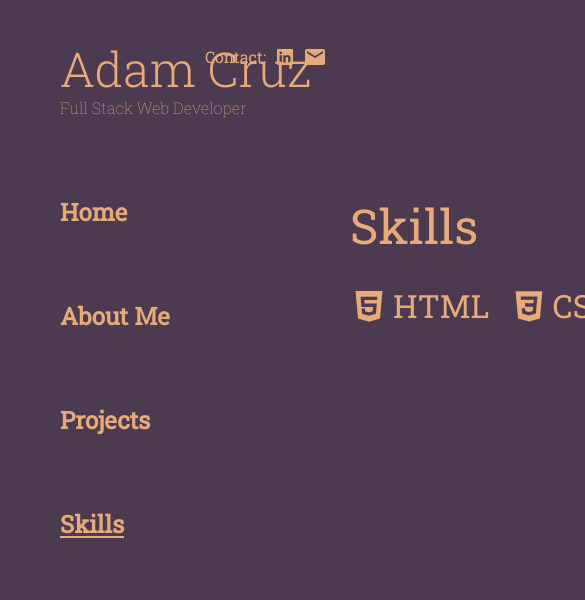
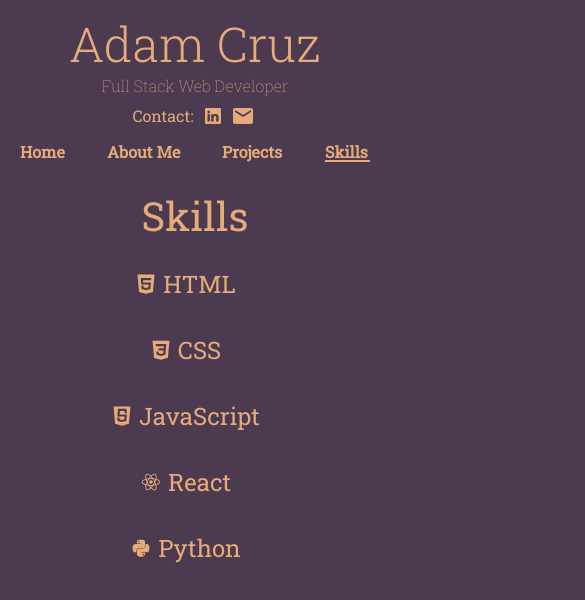
Before and after one commit to AdamC7313/react-portfolio, a React (Create React App) app: page /skills in a window 390 px wide. Shown: the top 600 px of the page, 585 px wide, since content can reach past the window. Built offline with nearby package versions, Linux system fonts and the light colour scheme.

Commit message:
made responsive

```diff
--- a/src/App.css
+++ b/src/App.css
@@ -1,29 +1,32 @@
+.App, #root, .nav-content-container {
+  height:100%;
+  width: 100%;
+}
+
 .name {
-  position: absolute;
   font-size: 64px;
-  margin: 0px 5px;
+  margin: 45px 0px 0px 0px;
   font-weight: 300;
   font-size: 3rem;
-  top: 45px;
-  left: 55px;
 }
 
 .job-title {
-  position: absolute;
   font-weight: lighter;
   font-size: 1rem;
-  margin: 0px 5px;
-  top: 100px;
-  left: 55px;
+  margin: 10px 0px 0px 0px;
+}
+
+.name-info {
+  display: inline-block;
+  margin-left: 55px;
 }
 
 
 .content-container {
-  position: absolute;
-  top: 190px;
-  left: 350px;
+  float: right;
+  margin: 65px 40px 0px 0px;
   width: 73%;
-  height: 60%;
+  height: 70vh;
   overflow-y: scroll
 }
 
--- a/src/App.js
+++ b/src/App.js
@@ -1,4 +1,5 @@
 import './App.css';
+import './Stylesheets/MediaQueries.css';
 import Contact from './Contact/Contact';
 import Nav from './Nav/Nav';
 import Home from './Home/Home';
@@ -12,9 +13,12 @@ function App() {
   return (
     <Router>
     <div className="App">
+      <div className='name-info'>
       <h1 className='name'>Adam Cruz</h1>
       <h2 className='job-title'>Full Stack Web Developer</h2>
+      </div>
       <Contact />
+      <div className='nav-content-container'>
       <Nav />
       <div className='content-container'>
       <Routes>
@@ -24,6 +28,7 @@ function App() {
         <Route path='/skills' element={<Skills />} />
       </Routes>
       </div>
+      </div>
     </div>
     </Router>
   );
--- a/src/Contact/Contact.css
+++ b/src/Contact/Contact.css
@@ -3,9 +3,8 @@
 }
 
 .contact-container {
-    position: absolute;
-    right: 60px;
-    top: 45px;
+    float: right;
+    margin: 40px 50px 0px 0px;
     display: grid;
     height: 20px;
     grid-template: 1fr / 65px 30px 30px;
--- a/src/Nav/Nav.css
+++ b/src/Nav/Nav.css
@@ -1,13 +1,13 @@
 .nav-bar {
     list-style-type: none;
-    display: flex;
+    display: inline-flex;
     flex-direction: column;
     justify-content: space-between;
-    height: 40%;
+    min-height: 50%;
     align-self: center;
-    position: absolute;
-    top: 200px;
-    left: 60px;
+    width: 110px;
+    margin-left: 55px;
+    margin-top: 90px;
 }
 
 .nav-button {
@@ -74,3 +74,16 @@ left: 0;
 .nav-button:hover {
     cursor: pointer;
 }
+
+
+#home-button {
+    width: 69px;
+}
+
+#projects-button {
+    width: 93px;
+}
+
+#skills-button {
+    width: 67px;
+}
--- a/src/Skills/Skills.css
+++ b/src/Skills/Skills.css
@@ -5,20 +5,22 @@
 
 .skills {
     display: grid;
-    grid-template: 1fr 1fr / 1fr;
+    grid-template: 1fr 2fr / 1fr;
 }
 
 .skills-container {
     display: flex;
     align-items: flex-start;
-    justify-content: space-between;
     margin-top: 20px;
+    margin-left: -20px;
+    flex-wrap: wrap;
 }
 
 .skill-container {
     display: flex;
     justify-content: center;
     align-items: center;
+    margin-left: 20px;
 }
 
 
--- /dev/null
+++ b/src/Stylesheets/MediaQueries.css
@@ -0,0 +1,177 @@
+@media only screen and (max-width: 850px) {
+    .nav-bar {
+        flex-direction: row !important;
+        min-height: 32px !important;
+        width: 100% !important;
+        margin: 30px auto 10px auto !important;
+        justify-content: space-around !important;
+    }
+
+    .content-container {
+        float: none;
+        margin: 0px auto;
+        width: 90%;
+    }
+
+    .skills-container {
+        justify-content: center;
+        align-items: center !important;
+        flex-direction: column;
+    }
+
+    .skill-container {
+        margin-bottom: 30px;
+    }
+
+    .skills h1 {
+        text-align: center;
+        margin-top: 0px;
+    }
+
+    .skills {
+        grid-template: 60px 4fr / 1fr !important;
+    }
+
+    .greeting, .home-info {
+        text-align: center;
+    }
+}
+
+@media only screen and (max-width: 500px) {
+    .name-info {
+        display: block;
+        text-align: center;
+        margin: 0px 0px;
+    }
+
+    .contact-container {
+        position: fixed;
+        left: 50%;
+        margin-left: -62.5px !important;
+        margin-top: 10px !important;
+    }
+
+    .nav-bar {
+        margin: 50px auto 10px auto !important;
+    }
+
+    .name {
+        margin-top: 20px;
+    }
+}
+
+@media only screen and (max-width: 450px) {
+    .nav-button {
+        font-size: 1rem !important;
+    }
+
+    #home-button {
+        width: 47px !important;
+    }
+
+    #aboutme-button {
+        width: 75px !important;
+    }
+
+    #projects-button {
+        width: 63px !important;
+    }
+
+    #skills-button {
+        width: 45px !important;
+    }
+
+    #home-button:hover:after {
+        width: 47px !important;
+        right: 0;
+        }
+
+    #home-button.active:after {
+        width: 47px !important;
+        right: 0;
+    }
+
+    #aboutme-button.active:after {
+        width: 75px !important;
+        left: 0;
+    }
+
+    #aboutme-button:hover:after {
+        width: 75px !important;
+        left: 0;
+    }
+
+    #projects-button:hover:after {
+        width: 63px !important;
+        left: 0;
+    }
+
+    #projects-button.active:after {
+        width: 63px !important;
+        left: 0;
+    }
+
+    #skills-button:hover:after {
+        width: 45px !important;
+        left: 0;
+    }
+
+    #skills-button.active:after {
+        width: 45px !important;
+        left: 0;
+    }
+     .skills h1 {
+        font-size: 2.5rem !important;
+    }
+
+    .title {
+        font-size: 2rem !important;
+    }
+
+    .about-me-title {
+        font-size: 1.5rem !important;
+    }
+
+    .greeting h1 {
+        font-size: 3rem !important;
+    }
+
+    .about-me div {
+        font-size: .8rem;
+    }
+
+    .description {
+        font-size: 0.8rem;
+    }
+
+    .skill-description {
+        font-size: 1.5rem !important;
+    }
+
+    .skill {
+        font-size: 1.5rem !important;
+        height: 24px !important;
+        width: 24px !important;
+    }
+
+    code {
+        font-size: .6rem !important;
+    }
+
+    .skills-container {
+        flex-direction: column;
+    }
+
+    .skills {
+        grid-template: 60px 4fr / 1fr !important;
+    }
+
+    .skills-container {
+        justify-content: center !important;
+        align-items: center !important;
+    }
+
+    .skill-container {
+        margin-bottom: 30px;
+    }
+}
--- a/src/index.css
+++ b/src/index.css
@@ -25,6 +25,7 @@ footer, header, hgroup, menu, nav, section {
 }
 body {
 	line-height: 1;
+	width: 100%
 }
 ol, ul {
 	list-style: none;
@@ -45,8 +46,7 @@ table {
 html {
  	background: #4C3A51;
  	color: #E7AB79;
- 	height: 100%;
   	width: 100%;
 	font-family: 'Roboto Slab';
-	overflow-x: hidden;
+	display: flex;
 }
```
